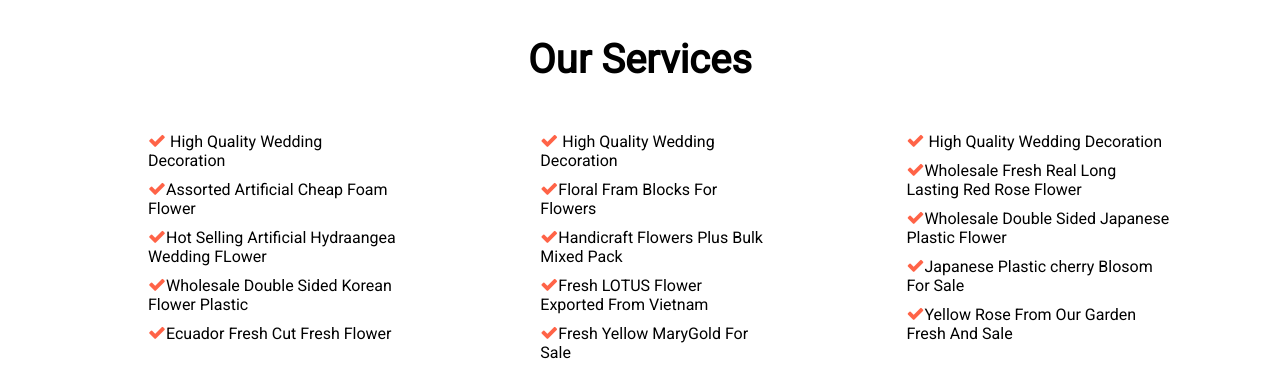
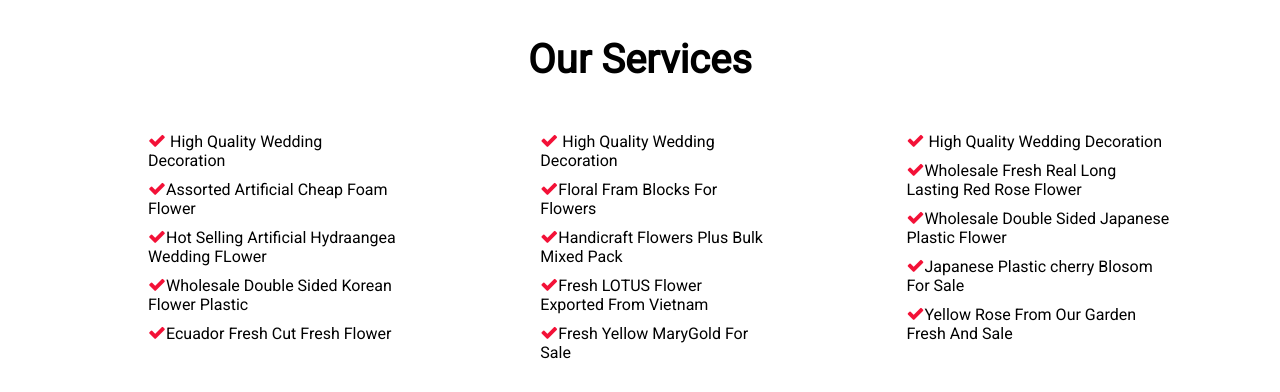
Before and after one commit to Shamsur-Rahaman/FlowerWeb_assignment, a plain HTML site: page index.html in a window 1280 px wide. Shown: the part 1680-2072 px from the top of the page. Drawn offline with Linux system fonts and the light colour scheme.

Commit message:
icon color changed

```diff
--- a/style.css
+++ b/style.css
@@ -236,5 +236,5 @@ body{
     margin-top: 10px;
 }
 .fa-check{
-    color: tomato;
+    color: rgb(243, 17, 55);
 }
```
